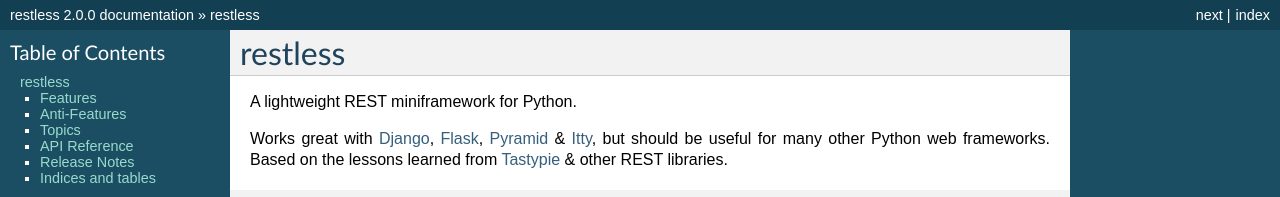
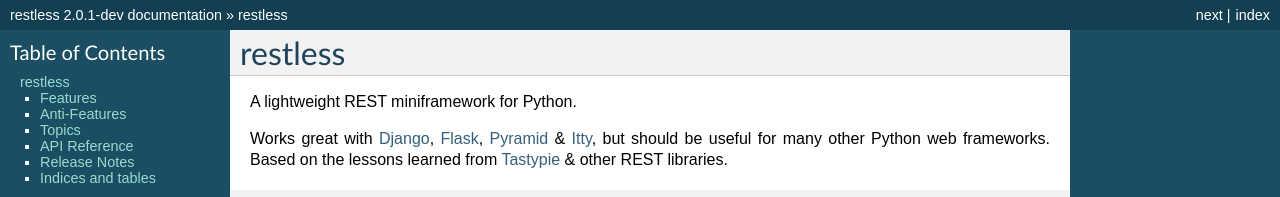
Before and after one commit to toastdriven/restless, a Sphinx documentation site: the page built from docs/index.rst, in a window 1280 px wide and 900 px high. Shown: the top 197 px of the window. Built offline with Sphinx 7.4.7, drawn with Linux system fonts in a browser that asks for light colours; some of the changed text lies outside the part shown.

Commit message:
Starting the next dev cycle.

```diff
--- a/docs/conf.py
+++ b/docs/conf.py
@@ -53,9 +53,9 @@
 # built documents.
 #
 # The short X.Y version.
-version = '2.0.0'
+version = '2.0.1'
 # The full version, including alpha/beta/rc tags.
-release = '2.0.0'
+release = '2.0.1-dev'
 
 # The language for content autogenerated by Sphinx. Refer to documentation
 # for a list of supported languages.
--- a/restless/__init__.py
+++ b/restless/__init__.py
@@ -1,6 +1,6 @@
 __author__ = 'Daniel Lindsley'
 __license__ = 'BSD'
-__version__ = (2, 0, 0)
+__version__ = (2, 0, 1, 'dev')
 
 
 from .resources import Resource
--- a/setup.py
+++ b/setup.py
@@ -5,7 +5,7 @@
 
 setup(
     name='restless',
-    version='2.0.0',
+    version='2.0.1-dev',
     description='A lightweight REST miniframework for Python.',
     author='Daniel Lindsley',
     author_email='daniel@toastdriven.com',
```
